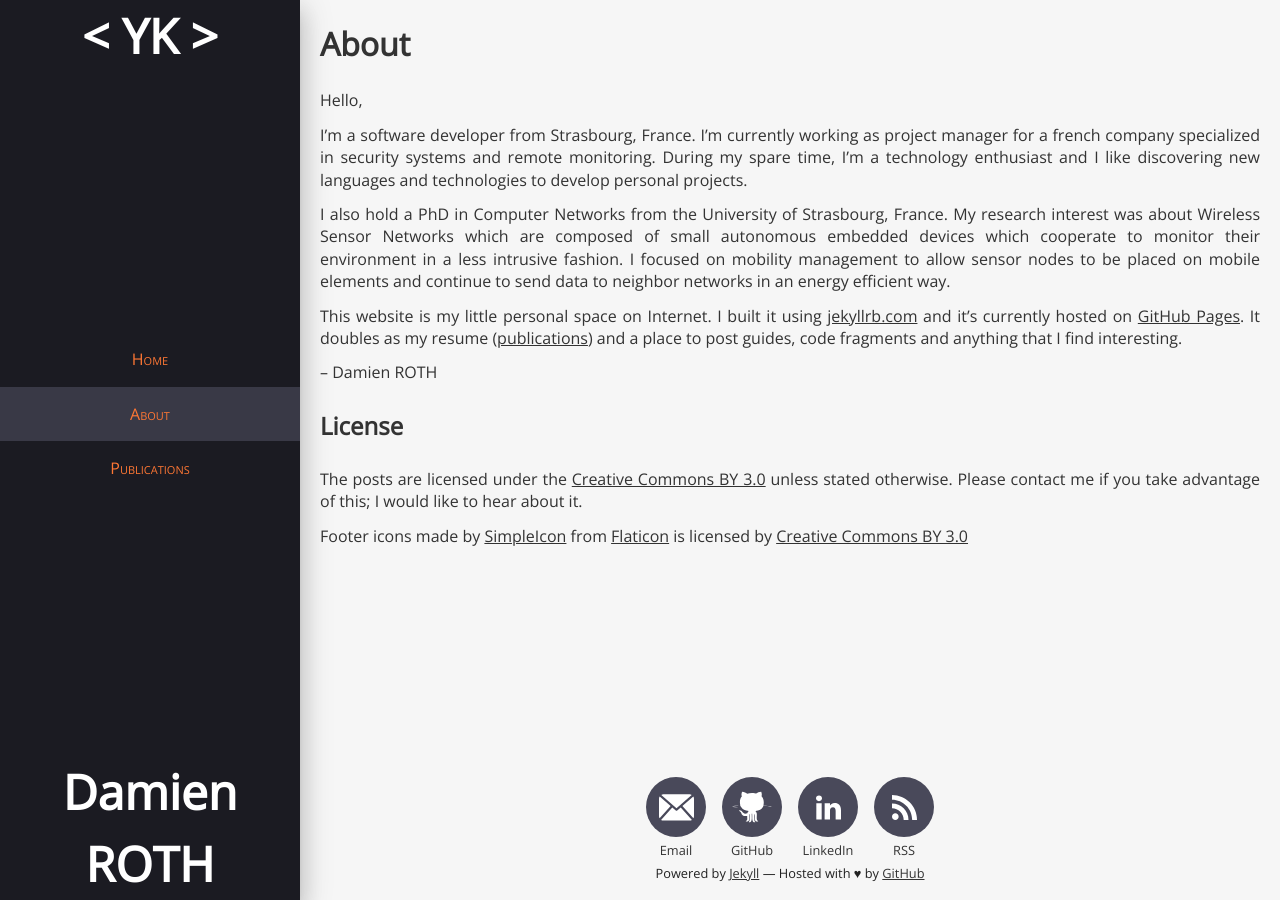
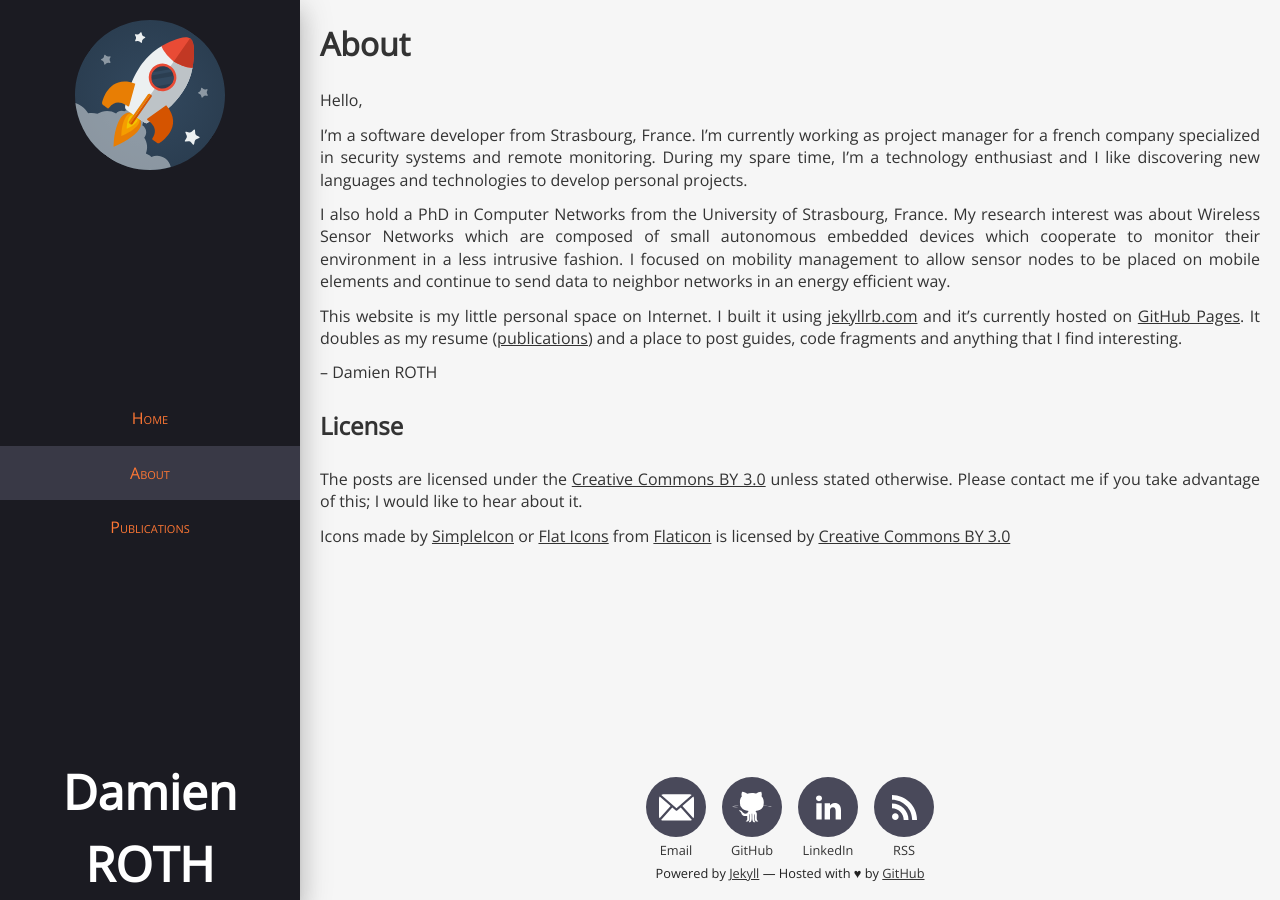
Before and after one commit to ysaak/ysaak.github.io, a Jekyll site: the page built from about.md, in a window 1280 px wide. Built offline with Jekyll 4.4.1, drawn with Linux system fonts in a browser that asks for light colours.

Commit message:
add logo

```diff
--- a/_includes/header.html
+++ b/_includes/header.html
@@ -1,6 +1,6 @@
 <header id="header">
     <div class="header-item">
-        <a href="{{ site.baseurl }}/" class="brand">&lt;&nbsp;YK&nbsp;&gt;</a>
+        <a href="{{ site.baseurl }}/" class="brand"><img src="{{ '/assets/logo-rocket.svg' | relative_url }}" title="Logo"></a>
     </div>
 
     <nav class="header-item" role="navigation">
--- a/_sass/_header.scss
+++ b/_sass/_header.scss
@@ -41,12 +41,24 @@
     }
 
     .brand {
-        font-size: 2em;
+        //font-size: 2em;
         text-decoration: none;
+        transform: rotate(35deg);
 
+        img {
+            height: 40px;
+            margin: 0 1rem;
 
-        @include bp-normal {
-            font-size: 3em;
+            @include bp-small {
+                margin: 1rem;
+                width: 10rem;
+                height: auto;
+            }
+
+            @include bp-normal {
+                margin: 2rem;
+                width: 15rem;
+            }
         }
     }
 
--- a/about.md
+++ b/about.md
@@ -29,4 +29,4 @@ It doubles as my resume ([publications]({{'/publications/' | relative_url }})) a
 
 The posts are licensed under the [Creative Commons BY 3.0](http://creativecommons.org/licenses/by/3.0/) unless stated otherwise. Please contact me if you take advantage of this; I would like to hear about it.
 
-Footer icons made by [SimpleIcon](http://www.flaticon.com/authors/simpleicon) from [Flaticon](http://www.flaticon.com) is licensed by [Creative Commons BY 3.0](http://creativecommons.org/licenses/by/3.0/)
+Icons made by [SimpleIcon](http://www.flaticon.com/authors/simpleicon) or [Flat Icons](http://www.flaticon.com/authors/flat-icons) from [Flaticon](http://www.flaticon.com) is licensed by [Creative Commons BY 3.0](http://creativecommons.org/licenses/by/3.0/)
```
Also changed, not shown: assets/logo-rocket.svg (added).
